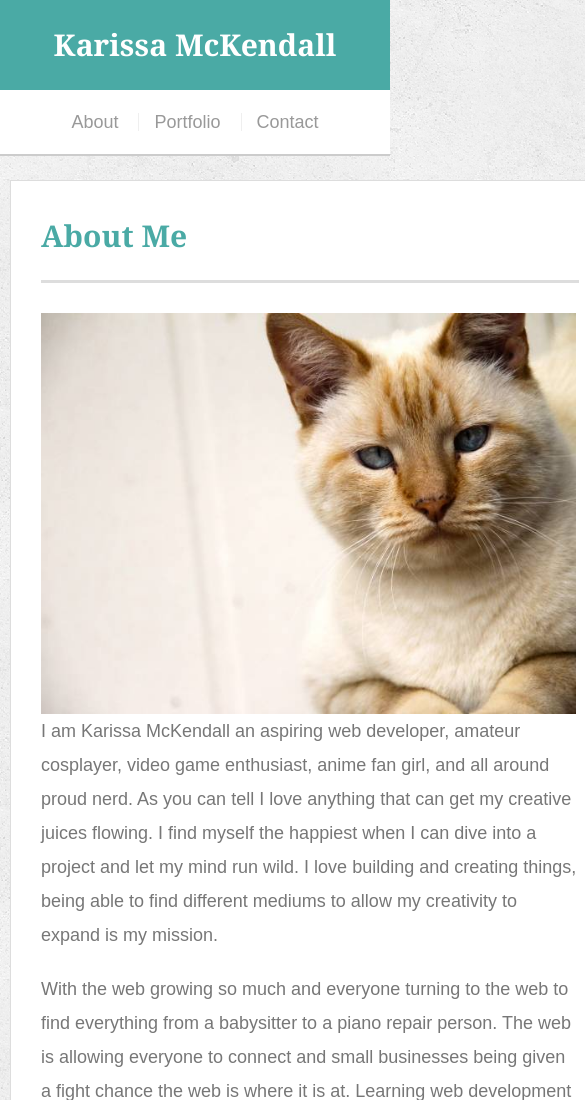
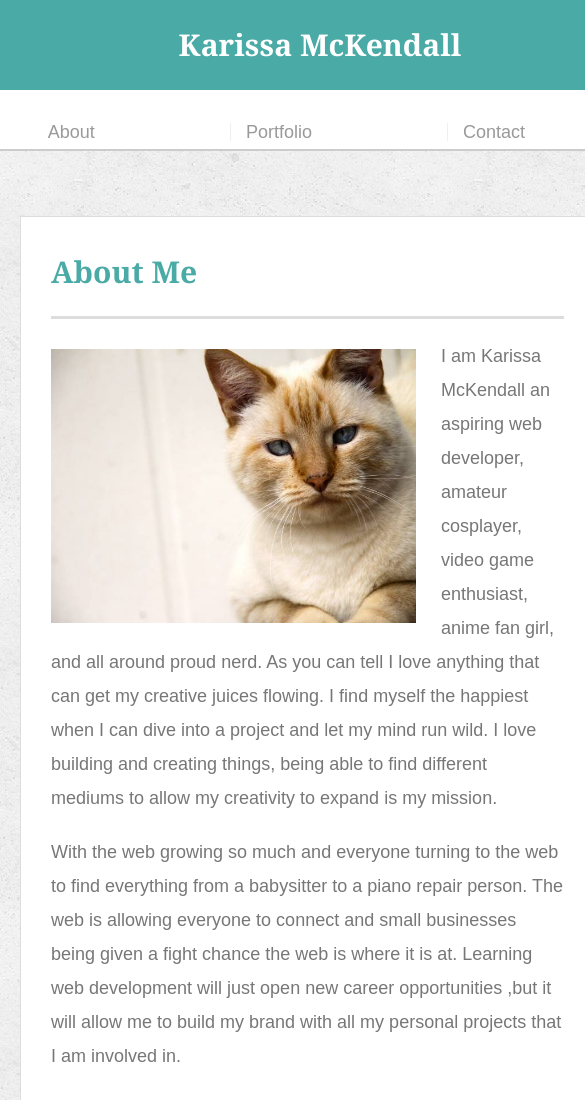
Before and after one commit to Salena0921/React-Powered-Portfolio, a plain HTML site: page recommended-homework-solution/index.html in a window 390 px wide. Shown: the top 1100 px of the page, 585 px wide, since content can reach past the window. Drawn offline with Linux system fonts and the light colour scheme.

Commit message:
finished updating all files with homework requirements

```diff
--- a/recommended-homework-solution/assets/css/style.css
+++ b/recommended-homework-solution/assets/css/style.css
@@ -154,7 +154,7 @@ h3,
 .main-section {
   float: left;
   width: 100%;
-  max-width: 650px;
+  width: 650px;
   padding: 30px;
   margin: 0 0 40px;
   background: #fff;
@@ -246,64 +246,90 @@ input[type=submit] {
 }
 
 @media screen and (max-width: 980px) {
-  #main-container {
-    width: 400px;
-    margin-left: 120px;
+  .auth-image {
+    clear: both;
+    width: 365px;
   }
- .sidebar{
-   position: absolute;
-   right: 125px;
- }
-  #logo{
-    margin-left: 120px;
+  #masthead {
+    padding: 0px 95px 0px 95px;
+    position: static;
   }
-  nav{
-    margin-right: 120px;
+  .main-section {
+    width: 425px;
+    margin-left: 90px;
   }
-  .auth-image {
-    width: 325px;
+  .sidebar {
+    margin-right: 125px;
   }
 
+  .work{
+    width: 365px;
+  }
+
+  #main-container{
+    padding: 0px;
+  }
+}
+
 @media screen and (max-width: 768px) {
-  .main-section{
-    margin-top: 15px;
-    margin-left: -70px;
-    width: 768px;
+  #masthead {
+    padding: 0px 5px 0px 25px;
+    position: static;
   }
-  .auth-image {
-    width: 300px;
+  .sidebar {
+    clear: both;
+    max-width: 95%;
+    margin-right: 15px;
   }
-   #logo{
-    margin-left: 50px;
+  .main-section {
+    clear: both;
+    width: 715px;
+    margin: 0px 20px 40px 22px;
   }
-  nav{
-    margin-right: 50px;
+
+  .work{
+    width: 306px;
   }
-  .sidebar{
-    position: relative;
-    left: 0px;
-    padding: 30px 150px 30px 30px;
-    max-width: 700px;
+
+  #main-container{
+    padding: 0px;
   }
 }
 
 @media screen and (max-width: 640px) {
-  .main-section{
-    margin-top: 50px;
-    margin-left: -110px;
-    width: 600px;
+
+  #masthead{
+    width: 640px;
+    padding: 0px;
+    clear: both;
+    position: static;
   }
-  .auth-image {
-    width: 535px;
+
+  #logo{
+    width: 640px;
   }
-  nav{
-    text-align: center;
-    width: 100%;
-    margin: 15px;
+
+  nav a{
+    margin-right: 115px;
   }
-  #logo{
-    text-align: center;
-    width: 100%;
-    margin-left: 0px;
+
+  .main-section {
+    clear: both;
+    width: 575px;
+    margin: 35px 20px 20px 20px;
+  }
+
+  .sidebar {
+    clear: both;
+    max-width: 93%;
+    margin-right: 25px;
+  }
+
+  .work{
+    width: 515px;
+  }
+
+  #main-container{
+    padding: 0px;
   }
 }
--- a/recommended-homework-solution/index.html
+++ b/recommended-homework-solution/index.html
@@ -6,6 +6,7 @@
   <title>About | Karissa McKendall</title>
   <link rel="stylesheet" type="text/css" href="assets/css/reset.css">
   <link rel="stylesheet" type="text/css" href="assets/css/style.css">
+  <meta name="viewport" content="width=device-width, intial scale=1">
 </head>
 
 <body>
```
Also changed, not shown: recommended-homework-solution/contact.html (+1 -0 lines), recommended-homework-solution/portfolio.html (+1 -0 lines).
